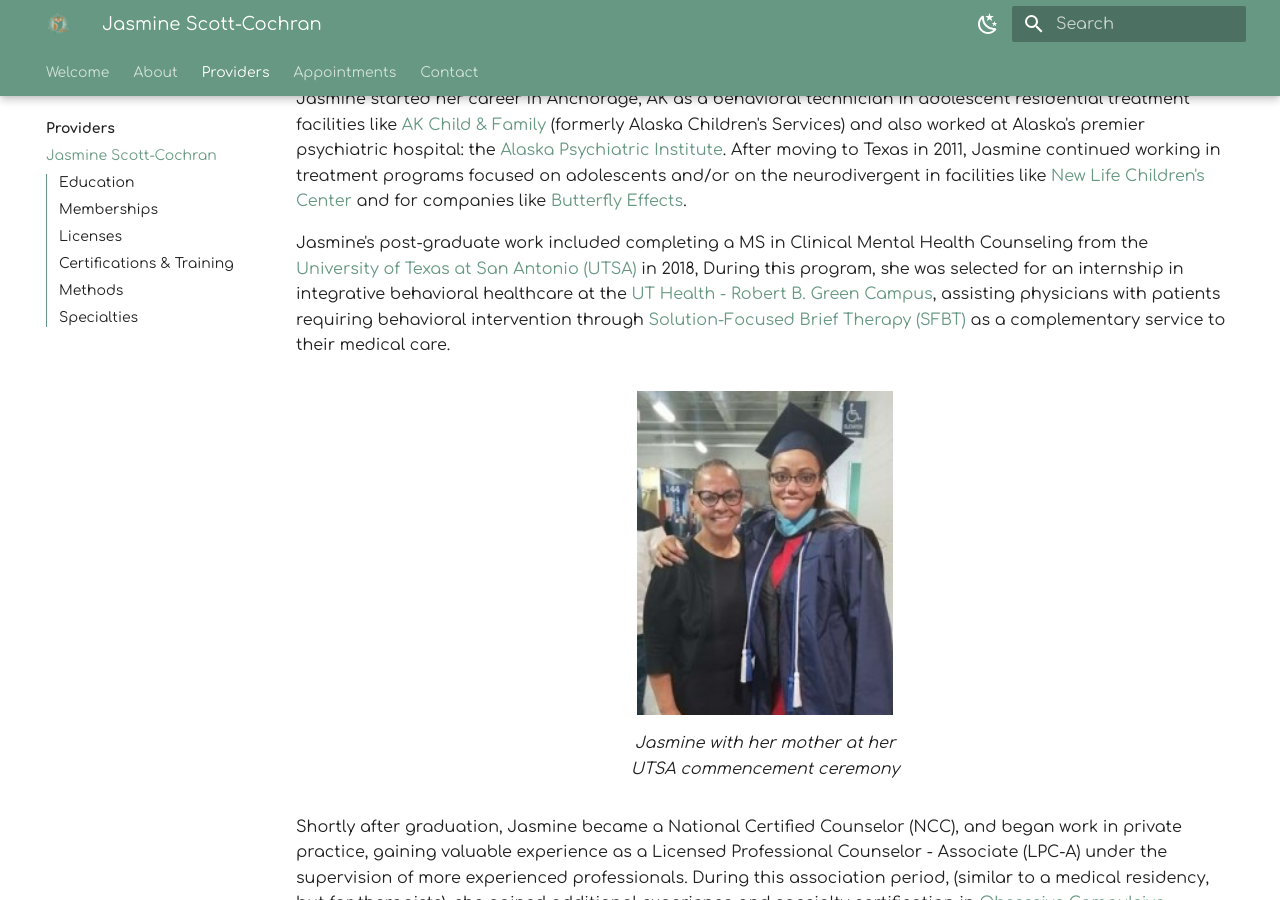
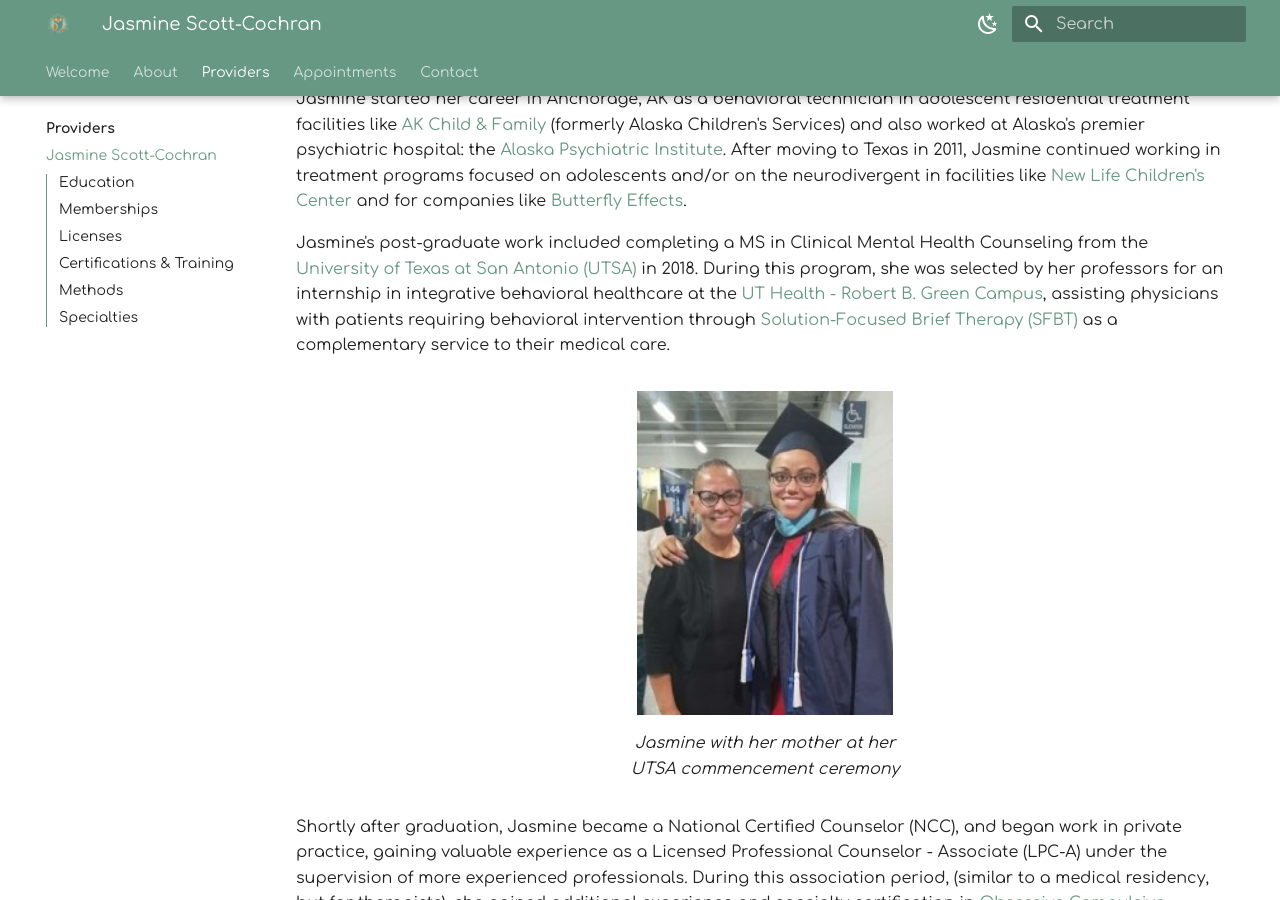
Before and after one commit to motm-therapy/website, an MkDocs documentation site: the page built from docs/providers/jasmine.md, in a window 1280 px wide and 900 px high, scrolled down 754 px. Built offline with MkDocs 1.6.1 and Material for MkDocs 9.7.7, drawn with Linux system fonts in a browser that asks for light colours; plug-ins that fetch from the network failed and are left out.

Commit message:
fix: typos

```diff
--- a/docs/providers/jasmine.md
+++ b/docs/providers/jasmine.md
@@ -15,7 +15,7 @@ Jasmine has worked in the field of psychology for nearly 20 years.
 
 Jasmine started her career in Anchorage, AK as a behavioral technician in adolescent residential treatment facilities like [AK Child & Family](https://www.akchild.org/) (formerly Alaska Children's Services) and also worked at Alaska's premier psychiatric hospital: the [Alaska Psychiatric Institute](https://dfcs.alaska.gov/api/Pages/default.aspx). After moving to Texas in 2011, Jasmine continued working in treatment programs focused on adolescents and/or on the neurodivergent in facilities like [New Life Children's Center](https://upbring.org/new-life-childrens-center/) and for companies like [Butterfly Effects](https://butterflyeffects.com/).
 
-Jasmine's post-graduate work included completing a MS in Clinical Mental Health Counseling from the [University of Texas at San Antonio (UTSA)](https://www.utsa.edu/) in 2018, During this program, she was selected for an internship in integrative behavioral healthcare at the [UT Health - Robert B. Green Campus](https://www.uthscsa.edu/patient-care/physicians/location/Robert-B-Green-Campus-Downtown), assisting physicians with patients requiring behavioral intervention through [Solution-Focused Brief Therapy (SFBT)](https://www.psychologytoday.com/us/therapy-types/solution-focused-brief-therapy) as a complementary service to their medical care.
+Jasmine's post-graduate work included completing a MS in Clinical Mental Health Counseling from the [University of Texas at San Antonio (UTSA)](https://www.utsa.edu/) in 2018. During this program, she was selected by her professors for an internship in integrative behavioral healthcare at the [UT Health - Robert B. Green Campus](https://www.uthscsa.edu/patient-care/physicians/location/Robert-B-Green-Campus-Downtown), assisting physicians with patients requiring behavioral intervention through [Solution-Focused Brief Therapy (SFBT)](https://www.psychologytoday.com/us/therapy-types/solution-focused-brief-therapy) as a complementary service to their medical care.
 
 <figure markdown>
 ![Jasmine with her mother at UTSA commencement ceremony](assets/jasmine-graduation.jpg){ height="323" width="256" style="display:block;margin-left:auto;margin-right:auto;" }
```
